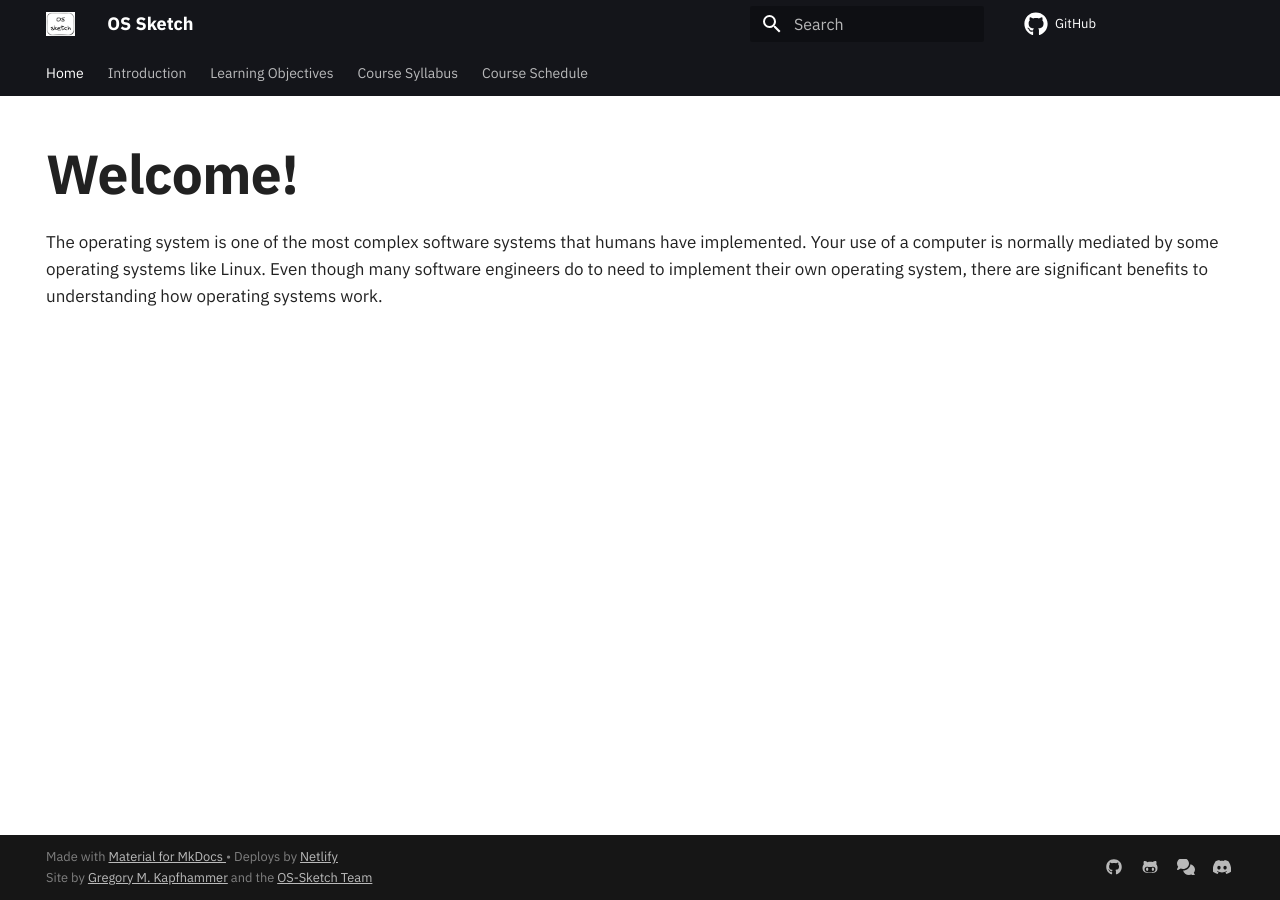
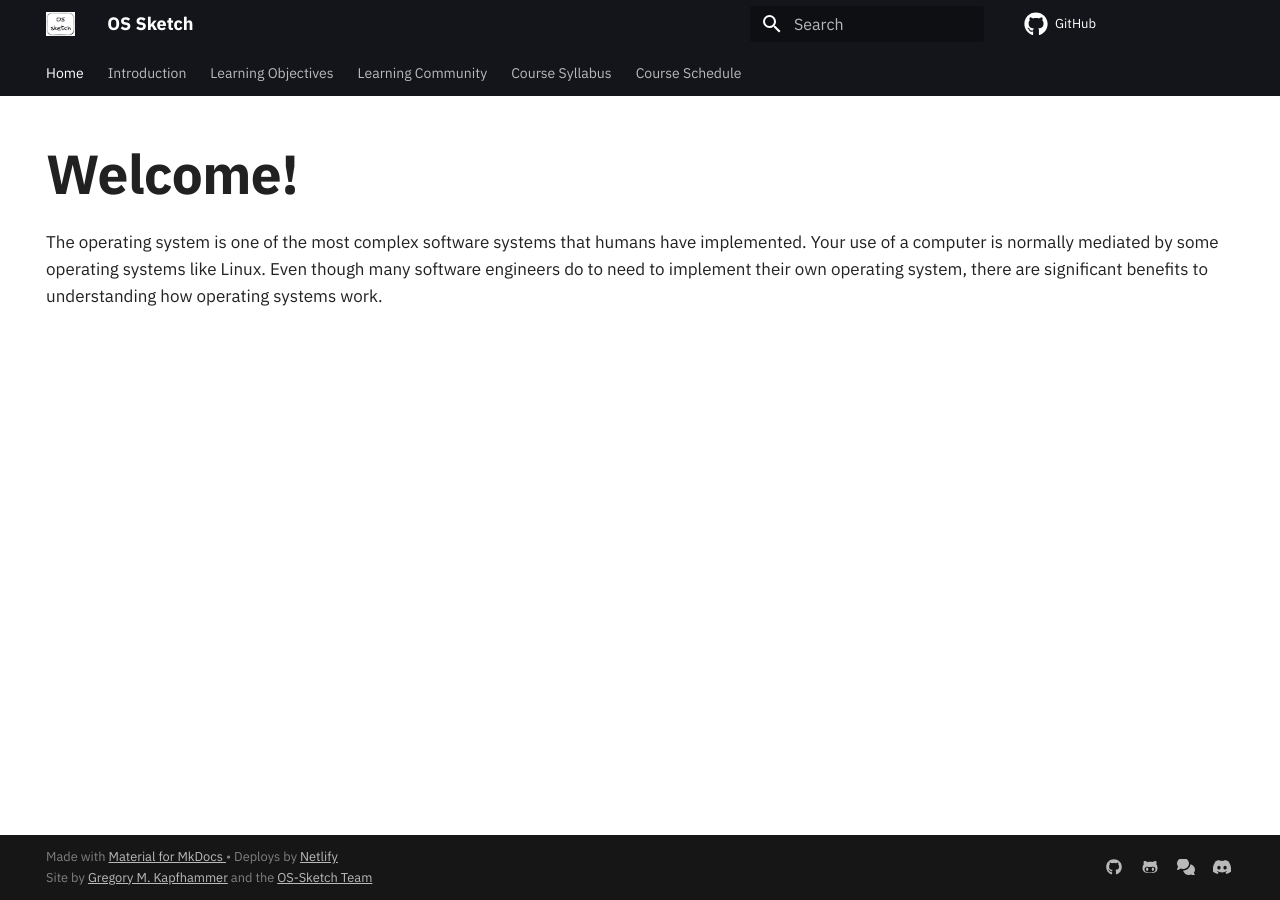
Before and after one commit to OS-Sketch/www.os-sketch.com, an MkDocs documentation site: the page built from docs/index.md, in a window 1280 px wide. Built offline with MkDocs 1.6.1 and Material for MkDocs 9.7.7, drawn with Linux system fonts in a browser that asks for light colours; comment, search, counter and statistics services are not loaded.

Commit message:
chore: Add reference to learning-community.md in the mkdocs.yml file.

```diff
--- a/mkdocs.yml
+++ b/mkdocs.yml
@@ -196,5 +196,6 @@ nav:
   - Home: index.md
   - Introduction: operating-systems/introduction.md
   - Learning Objectives: operating-systems/learning-objectives.md
+  - Learning Community: operating-systems/learning-community.md
   - Course Syllabus: operating-systems/syllabus.md
   - Course Schedule: operating-systems/schedule.md
```
